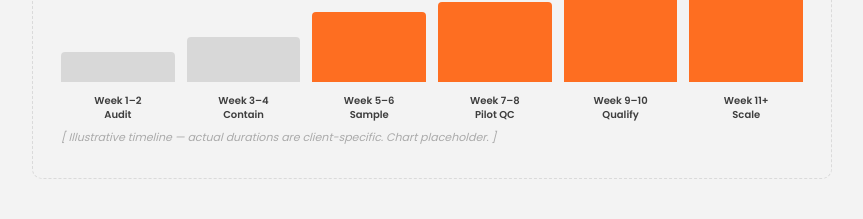
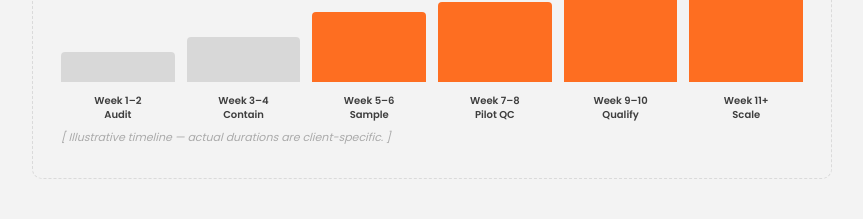
Before and after one commit to jordanhrpr-logic/logic-agency, a Next.js app: page /work/audio-enhancement in a window 1280 px wide. Shown: the part 3040-3259 px from the top of the page, without its empty margins (208-1071 px from the left). Built offline with nearby package versions, Linux system fonts and the light colour scheme; no server answers.

Commit message:
Remove Audio Enhancement placeholder copy

```diff
--- a/app/work/audio-enhancement/page.js
+++ b/app/work/audio-enhancement/page.js
@@ -246,7 +246,7 @@ export default function AudioEnhancementCaseStudy() {
               <div className="chart-label">Week 9&ndash;10<br />Qualify</div>
               <div className="chart-label">Week 11+<br />Scale</div>
             </div>
-            <div className="chart-note">[ Illustrative timeline &mdash; actual durations are client-specific. Chart placeholder. ]</div>
+            <div className="chart-note">[ Illustrative timeline &mdash; actual durations are client-specific. ]</div>
           </div>
 
           <h2>The Outcome: Operational Continuity Through a Supplier Change</h2>
```
